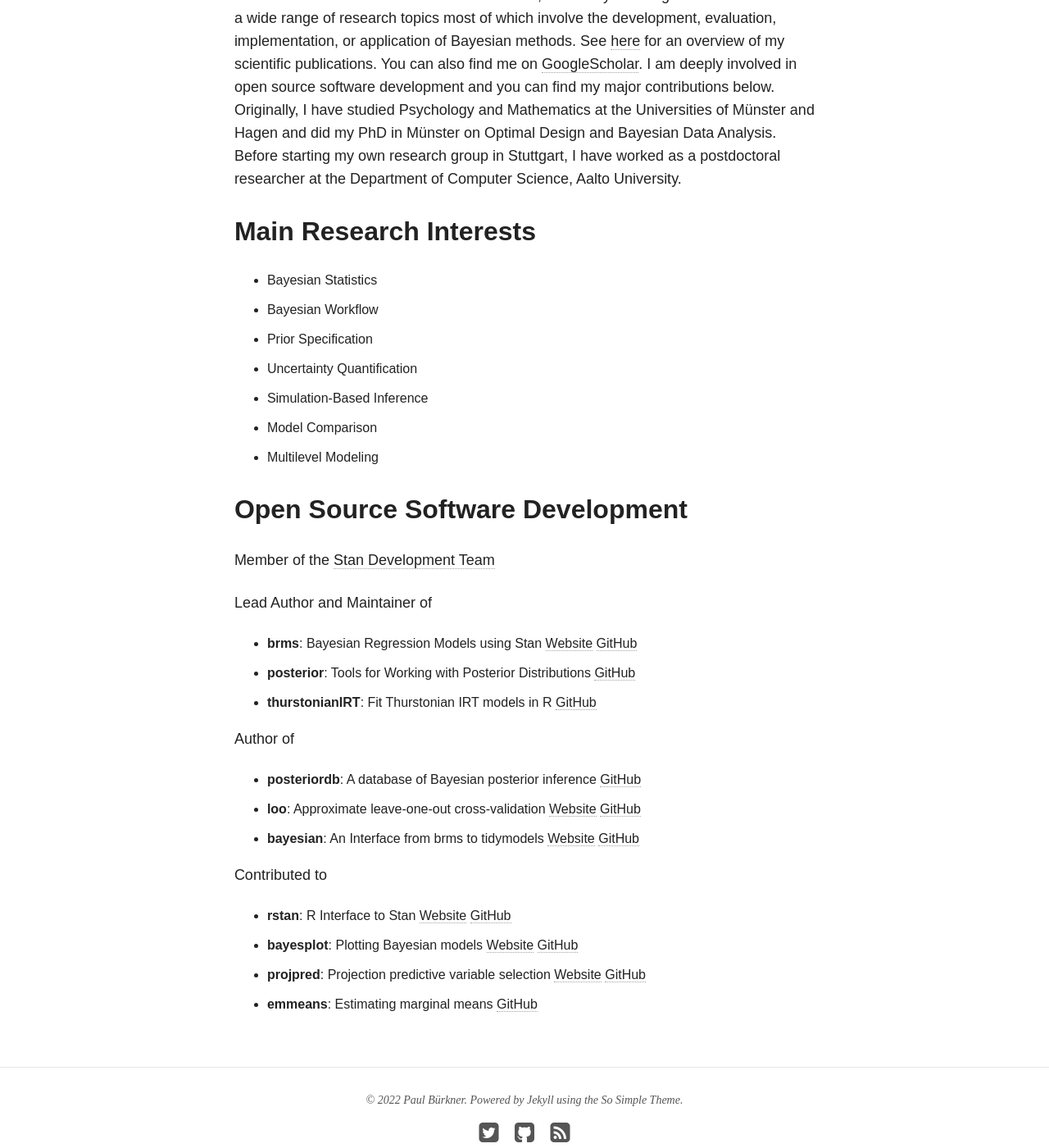
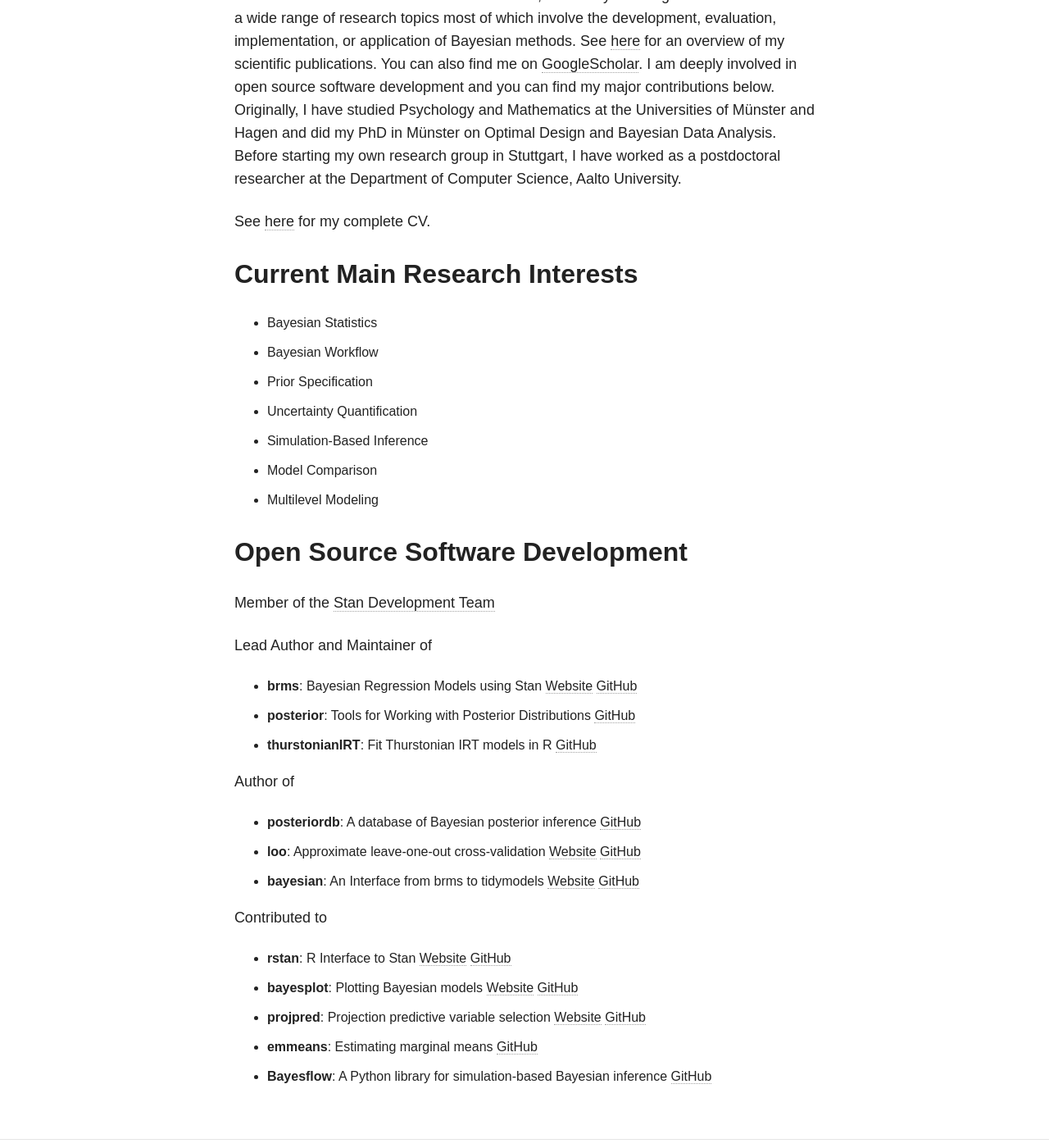
Before and after one commit to paul-buerkner/paul-buerkner.github.io, a Jekyll site: the page built from about/index.md, in a window 1280 px wide and 1400 px high, scrolled down 620 px. Shown: the whole window at 82% size. Built offline with Jekyll 4.4.1, drawn with Linux system fonts in a browser that asks for light colours; nearby versions of some CDN libraries.

Commit message:
add complete CV to website

```diff
--- a/about/index.md
+++ b/about/index.md
@@ -23,8 +23,9 @@
 group in Stuttgart, I have worked as a postdoctoral researcher at the Department
 of Computer Science, Aalto University.
 
+See [here](../data/CV_Paul_Buerkner.pdf) for my complete CV.
 
-## Main Research Interests
+## Current Main Research Interests
 
 * Bayesian Statistics
 * Bayesian Workflow
@@ -73,3 +74,5 @@
 [GitHub](https://github.com/stan-dev/projpred)
 * **emmeans**: Estimating marginal means
 [GitHub](https://github.com/rvlenth/emmeans)
+* **Bayesflow**: A Python library for simulation-based Bayesian inference
+[GitHub](https://github.com/stefanradev93/BayesFlow)
```
Also changed, not shown: 1 other file.
